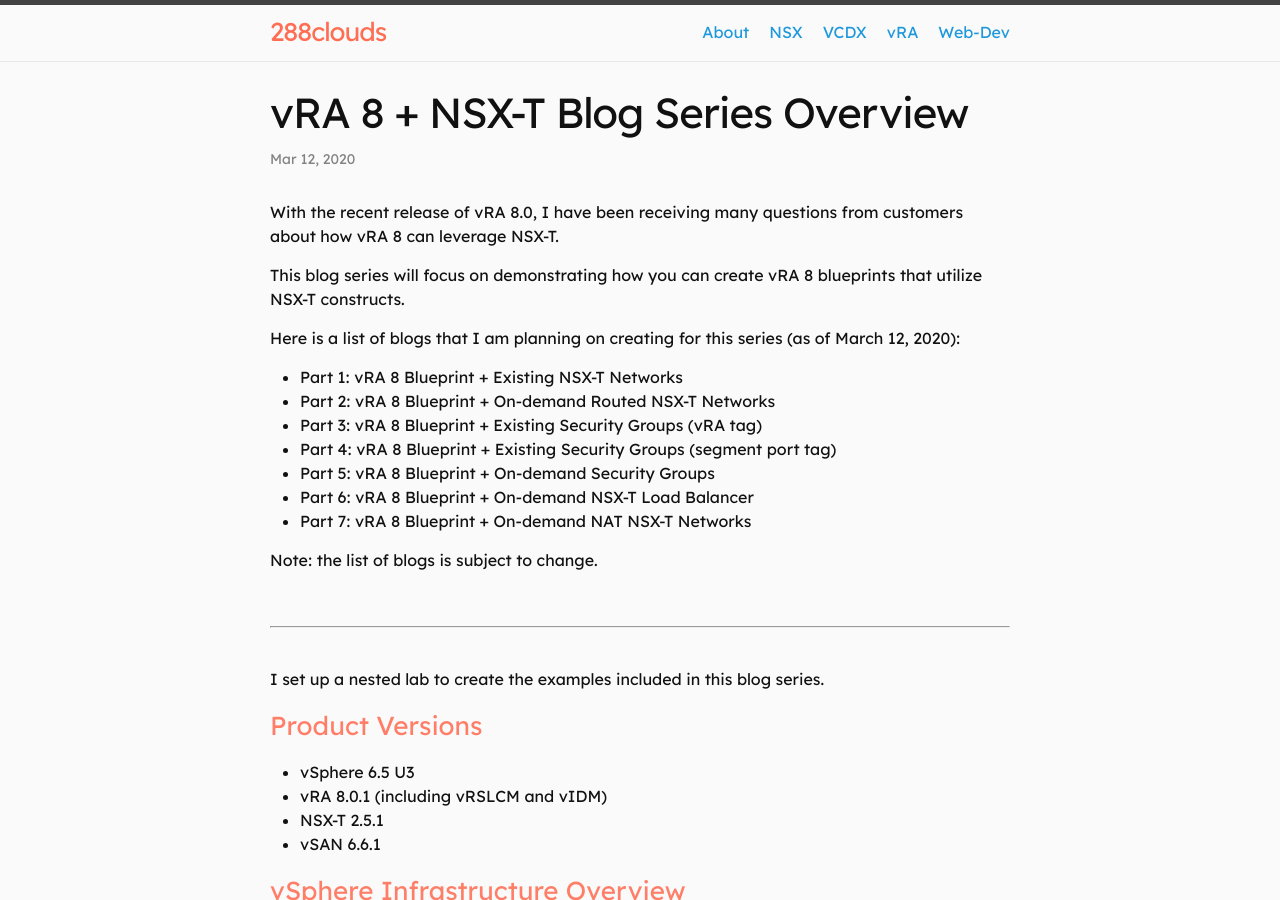
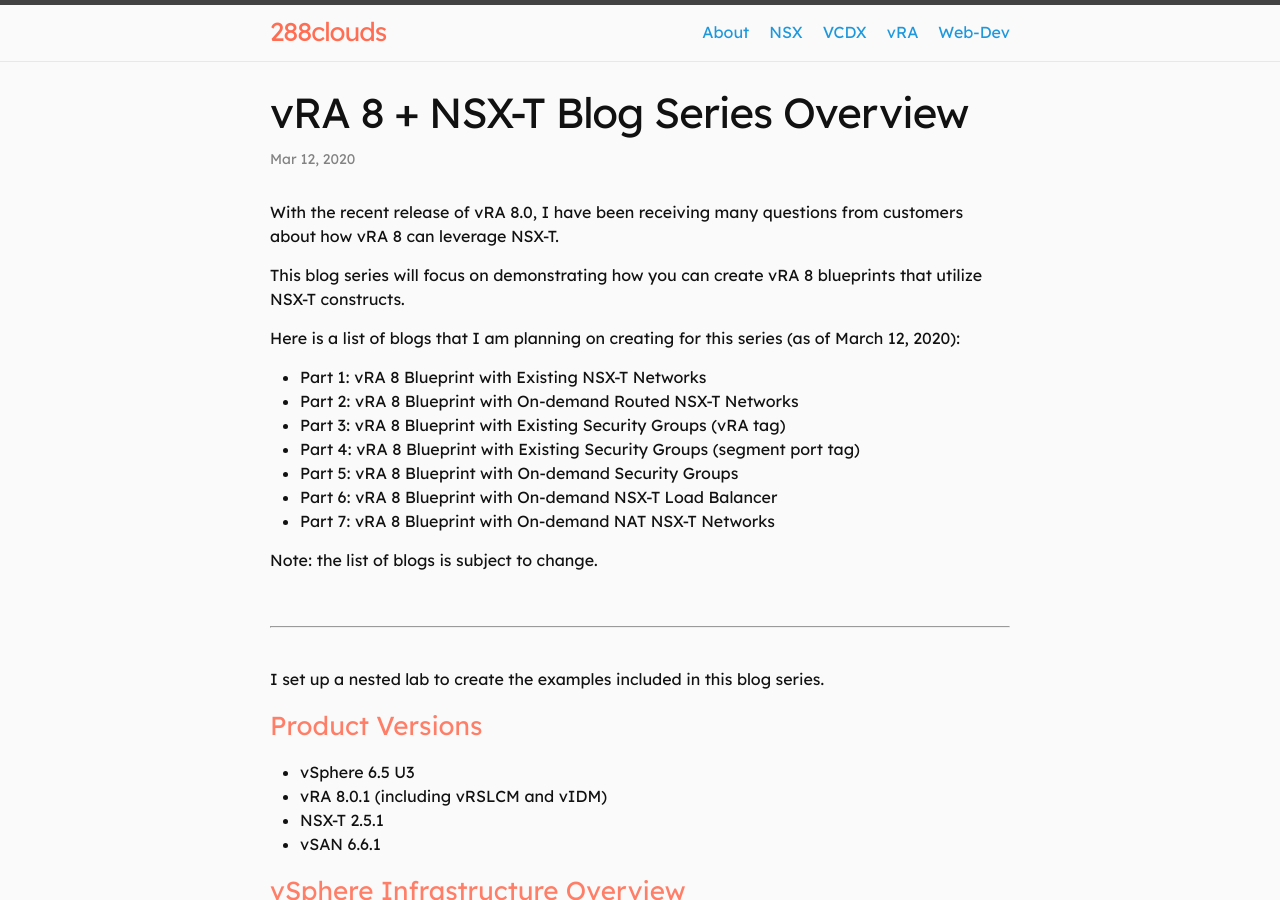
Before and after one commit to phkim14/288clouds, a Jekyll site: the page built from _posts/2020-03-12-vra8-nsxt-blog-series-overview.markdown, in a window 1280 px wide and 900 px high. Built offline with Jekyll 4.4.1, drawn with Linux system fonts in a browser that asks for light colours.

Commit message:
edit posts

```diff
--- a/_posts/2020-03-12-vra8-nsxt-blog-series-overview.markdown
+++ b/_posts/2020-03-12-vra8-nsxt-blog-series-overview.markdown
@@ -10,13 +10,13 @@ With the recent release of vRA 8.0, I have been receiving many questions from cu
 This blog series will focus on demonstrating how you can create vRA 8 blueprints that utilize NSX-T constructs.
 
 Here is a list of blogs that I am planning on creating for this series (as of March 12, 2020):
-* Part 1: vRA 8 Blueprint + Existing NSX-T Networks
-* Part 2: vRA 8 Blueprint + On-demand Routed NSX-T Networks
-* Part 3: vRA 8 Blueprint + Existing Security Groups (vRA tag)
-* Part 4: vRA 8 Blueprint + Existing Security Groups (segment port tag)
-* Part 5: vRA 8 Blueprint + On-demand Security Groups
-* Part 6: vRA 8 Blueprint + On-demand NSX-T Load Balancer
-* Part 7: vRA 8 Blueprint + On-demand NAT NSX-T Networks
+* Part 1: vRA 8 Blueprint with Existing NSX-T Networks
+* Part 2: vRA 8 Blueprint with On-demand Routed NSX-T Networks
+* Part 3: vRA 8 Blueprint with Existing Security Groups (vRA tag)
+* Part 4: vRA 8 Blueprint with Existing Security Groups (segment port tag)
+* Part 5: vRA 8 Blueprint with On-demand Security Groups
+* Part 6: vRA 8 Blueprint with On-demand NSX-T Load Balancer
+* Part 7: vRA 8 Blueprint with On-demand NAT NSX-T Networks
 
 Note: the list of blogs is subject to change.
 
--- a/_posts/2020-03-12-vra8-nsxt-blog-series-part1.markdown
+++ b/_posts/2020-03-12-vra8-nsxt-blog-series-part1.markdown
@@ -1,6 +1,6 @@
 ---
 layout: post
-title:  "vRA 8 + NSX-T Blog Part 1: vRA 8 Blueprint + Existing NSX-T Networks"
+title:  "vRA 8 + NSX-T Blog Series Part 1: vRA 8 Blueprint with Existing NSX-T Networks"
 date:   2020-03-13 07:48:00 -0500
 categories: [vRA]
 tags: [vRA, vRA8, NSX-T, automation]
```
